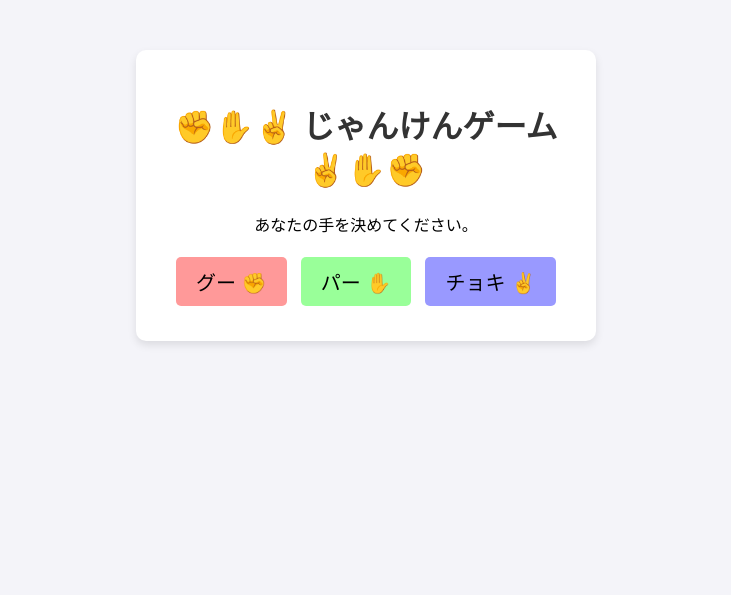
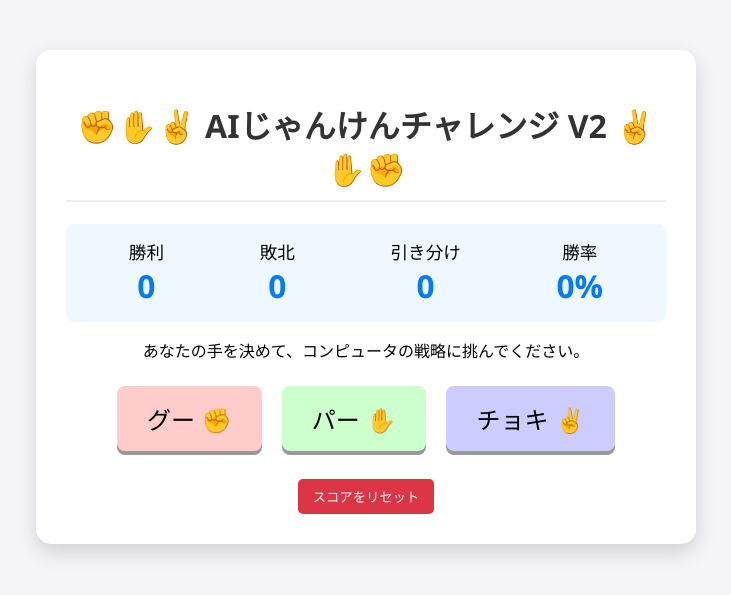
Before and after one commit to hikaru-0124/janken1, a PHP site: page /janken.php in a window 1280 px wide. Shown: the top 595 px of the page, without its empty margins (274-1005 px from the left). Run offline with PHP 8.4, Linux system fonts and the light colour scheme.

Commit message:
Update janken.php

```diff
--- a/janken.php
+++ b/janken.php
@@ -1,39 +1,29 @@
 <?php
+// 1. セッション開始と定数定義
+session_start();
 
-// 1. 定数の定義
+// 定数の定義
 const ROCK = 0;    // ✊ グー
 const PAPER = 1;   // ✋ パー
 const SCISSORS = 2; // ✌️ チョキ
 
-// 2. 変数の初期化
+// 2. セッション変数の初期化（スコア管理）
+if (!isset($_SESSION['score'])) {
+    $_SESSION['score'] = [
+        'win' => 0,
+        'lose' => 0,
+        'draw' => 0,
+        'history' => [] // ユーザーの過去の手の履歴
+    ];
+}
+
+// 3. 変数の初期化
 $user_choice = null;
 $computer_choice = null;
 $result = null;
+$message_class = '';
 
-// 3. フォームが送信された場合の処理
-if ($_SERVER['REQUEST_METHOD'] === 'POST' && isset($_POST['user_choice'])) {
-    // ユーザーの選択を取得
-    $user_choice = (int)$_POST['user_choice'];
-
-    // コンピュータの選択をランダムに決定 (0: グー, 1: パー, 2: チョキ)
-    $computer_choice = rand(0, 2);
-
-    // 勝敗判定
-    // (ユーザーの選択 - コンピュータの選択 + 3) % 3 で判定
-    // 0: 引き分け, 1: ユーザーの勝ち, 2: コンピュータの勝ち
-    $judge = ($user_choice - $computer_choice + 3) % 3;
-
-    if ($judge === 0) {
-        $result = '引き分けです！';
-    } elseif ($judge === 1) {
-        $result = 'あなたの**勝ち**です！おめでとうございます！';
-    } else { // $judge === 2
-        $result = 'コンピュータの**勝ち**です。残念！';
-    }
-}
-
-// 4. 表示用の関数と配列
-// 選択肢を数値から文字と絵文字に変換する関数
+// 4. 表示用の関数
 function get_hand_name($hand) {
     switch ($hand) {
         case ROCK:
@@ -47,66 +37,162 @@ function get_hand_name($hand) {
     }
 }
 
-// 選択肢の配列 (フォーム表示用)
+// 5. コンピュータの手の決定（簡易戦略付き）
+function get_computer_choice() {
+    $history = $_SESSION['score']['history'];
+
+    // 履歴が少ない、または戦略を適用しない確率（例: 5回に1回はランダム）
+    if (count($history) < 5 || rand(1, 5) === 1) {
+        return rand(0, 2); // ランダム
+    }
+
+    // 過去5回の履歴から最も出された手を分析
+    $recent_history = array_slice($history, -5);
+    $counts = array_count_values($recent_history);
+
+    // 最も出された手を特定
+    $most_frequent_hand = -1;
+    $max_count = 0;
+    foreach ($counts as $hand => $count) {
+        if ($count > $max_count) {
+            $max_count = $count;
+            $most_frequent_hand = $hand;
+        }
+    }
+
+    // 戦略：ユーザーが最も出しやすい手に勝てる手を出す
+    if ($most_frequent_hand !== -1) {
+        // (最も出された手 + 1) % 3 が、その手に勝てる手
+        // ROCK(0) -> PAPER(1) / PAPER(1) -> SCISSORS(2) / SCISSORS(2) -> ROCK(0)
+        return ($most_frequent_hand + 1) % 3;
+    }
+
+    return rand(0, 2); // フォールバック
+}
+
+
+// 6. フォームが送信された場合の処理
+if ($_SERVER['REQUEST_METHOD'] === 'POST') {
+
+    // スコアリセット処理
+    if (isset($_POST['reset_score'])) {
+        $_SESSION['score'] = [
+            'win' => 0,
+            'lose' => 0,
+            'draw' => 0,
+            'history' => []
+        ];
+        // リダイレクトしてPOSTデータをクリア
+        header('Location: janken_v2.php');
+        exit;
+    }
+
+    // じゃんけん実行処理
+    if (isset($_POST['user_choice'])) {
+        $user_choice = (int)$_POST['user_choice'];
+
+        // バリデーションチェック
+        if (!in_array($user_choice, [ROCK, PAPER, SCISSORS])) {
+             $result = '不正な入力です。';
+             $message_class = 'alert';
+        } else {
+
+            $computer_choice = get_computer_choice();
+
+            // 勝敗判定ロジック: (U - C + 3) % 3
+            $judge = ($user_choice - $computer_choice + 3) % 3;
+
+            // ユーザーの履歴を記録
+            $_SESSION['score']['history'][] = $user_choice;
+
+            if ($judge === 0) {
+                $result = '引き分けです。もう一度！';
+                $_SESSION['score']['draw']++;
+                $message_class = 'draw';
+            } elseif ($judge === 1) {
+                $result = '🎉 あなたの**勝利**です！お見事！';
+                $_SESSION['score']['win']++;
+                $message_class = 'win';
+            } else { // $judge === 2
+                $result = '😫 コンピュータの**勝利**です。';
+                $_SESSION['score']['lose']++;
+                $message_class = 'lose';
+            }
+        }
+    }
+}
+
+// 7. 選択肢の配列 (フォーム表示用)
 $hands = [
     ROCK => 'グー ✊',
     PAPER => 'パー ✋',
     SCISSORS => 'チョキ ✌️',
 ];
 
+// 8. スコア計算
+$total_games = $_SESSION['score']['win'] + $_SESSION['score']['lose'] + $_SESSION['score']['draw'];
+$win_rate = ($total_games > 0) ? round(($_SESSION['score']['win'] / $total_games) * 100, 1) : 0;
 ?>
 
 <!DOCTYPE html>
 <html lang="ja">
 <head>
     <meta charset="UTF-8">
-    <title>じゃんけんゲーム</title>
+    <title>じゃんけんゲーム V2</title>
     <style>
         body { font-family: 'Segoe UI', Tahoma, Geneva, Verdana, sans-serif; text-align: center; margin-top: 50px; background-color: #f4f4f9; }
-        .container { background-color: #ffffff; padding: 30px; border-radius: 10px; box-shadow: 0 4px 8px rgba(0,0,0,0.1); max-width: 400px; margin: auto; }
-        h1 { color: #333; }
-        .hand-button { font-size: 20px; padding: 10px 20px; margin: 5px; cursor: pointer; border: none; border-radius: 5px; transition: background-color 0.3s; }
-        .hand-button:hover { background-color: #e0e0e0; }
-        .rock { background-color: #ff9999; }
-        .paper { background-color: #99ff99; }
-        .scissors { background-color: #9999ff; }
-        .result { margin-top: 20px; padding: 15px; border-radius: 5px; font-weight: bold; font-size: 1.2em; }
-        .win { background-color: #d4edda; color: #155724; border: 1px solid #c3e6cb; }
-        .lose { background-color: #f8d7da; color: #721c24; border: 1px solid #f5c6cb; }
-        .draw { background-color: #fff3cd; color: #856404; border: 1px solid #ffeeba; }
-        .choices { margin-top: 20px; font-size: 1.1em; }
+        .container { background-color: #ffffff; padding: 30px; border-radius: 15px; box-shadow: 0 8px 20px rgba(0,0,0,0.15); max-width: 600px; margin: auto; }
+        h1 { color: #333; border-bottom: 2px solid #eee; padding-bottom: 10px; }
+        .hand-button { font-size: 24px; padding: 15px 30px; margin: 8px; cursor: pointer; border: none; border-radius: 8px; transition: all 0.2s ease; box-shadow: 0 4px #999; }
+        .hand-button:active { box-shadow: 0 2px #666; transform: translateY(2px); }
+        .rock { background-color: #ffcccc; }
+        .paper { background-color: #ccffcc; }
+        .scissors { background-color: #ccccff; }
+
+        .result-box { margin-top: 25px; padding: 20px; border-radius: 10px; font-weight: bold; font-size: 1.3em; animation: fadeIn 0.5s; }
+        .win { background-color: #d4edda; color: #155724; border: 2px solid #c3e6cb; transform: scale(1.05); }
+        .lose { background-color: #f8d7da; color: #721c24; border: 2px solid #f5c6cb; }
+        .draw { background-color: #fff3cd; color: #856404; border: 2px solid #ffeeba; }
+        .alert { background-color: #fce3e6; color: #a51835; }
+
+        .choices-display { margin: 20px 0; font-size: 1.2em; border-bottom: 1px dashed #ddd; padding-bottom: 15px; }
+        .score-board { display: flex; justify-content: space-around; margin-top: 20px; padding: 15px; background-color: #f0f8ff; border-radius: 8px; }
+        .score-item { text-align: center; font-size: 1.1em; }
+        .score-item span { display: block; font-size: 1.8em; font-weight: bold; color: #007bff; }
+
+        .reset-form { margin-top: 20px; }
+        .reset-button { background-color: #dc3545; color: white; padding: 8px 15px; border: none; border-radius: 5px; cursor: pointer; }
+
+        @keyframes fadeIn { from { opacity: 0; } to { opacity: 1; } }
     </style>
 </head>
 <body>
     <div class="container">
-        <h1>✊✋✌️ じゃんけんゲーム ✌️✋✊</h1>
+        <h1>✊✋✌️ AIじゃんけんチャレンジ V2 ✌️✋✊</h1>
+
+        <div class="score-board">
+            <div class="score-item">勝利<span><?php echo $_SESSION['score']['win']; ?></span></div>
+            <div class="score-item">敗北<span><?php echo $_SESSION['score']['lose']; ?></span></div>
+            <div class="score-item">引き分け<span><?php echo $_SESSION['score']['draw']; ?></span></div>
+            <div class="score-item">勝率<span><?php echo $win_rate; ?>%</span></div>
+        </div>
 
         <?php if ($result !== null): ?>
-            <div class="choices">
+            <div class="choices-display">
                 <p>あなた: **<?php echo get_hand_name($user_choice); ?>**</p>
                 <p>コンピュータ: **<?php echo get_hand_name($computer_choice); ?>**</p>
             </div>
 
-            <?php
-                $result_class = '';
-                if (strpos($result, '勝ち') !== false && strpos($result, 'あなたの') !== false) {
-                    $result_class = 'win';
-                } elseif (strpos($result, '勝ち') !== false && strpos($result, 'コンピュータの') !== false) {
-                    $result_class = 'lose';
-                } else {
-                    $result_class = 'draw';
-                }
-            ?>
-            <div class="result <?php echo $result_class; ?>">
+            <div class="result-box <?php echo $message_class; ?>">
                 <?php echo $result; ?>
             </div>
-            <hr>
-            <p>もう一度勝負しますか？</p>
+            <p style="margin-top: 20px;">さあ、次の勝負です！</p>
+
         <?php else: ?>
-            <p>あなたの手を決めてください。</p>
+            <p>あなたの手を決めて、コンピュータの戦略に挑んでください。</p>
         <?php endif; ?>
 
-        <form method="POST" action="janken.php">
+        <form method="POST" action="janken_v2.php">
             <?php foreach ($hands as $value => $name): ?>
                 <button type="submit" name="user_choice" value="<?php echo $value; ?>" class="hand-button
                     <?php
@@ -118,6 +204,11 @@ $hands = [
                 </button>
             <?php endforeach; ?>
         </form>
+
+        <form method="POST" action="janken_v2.php" class="reset-form">
+            <button type="submit" name="reset_score" class="reset-button">スコアをリセット</button>
+        </form>
+
     </div>
 </body>
 </html>
```
